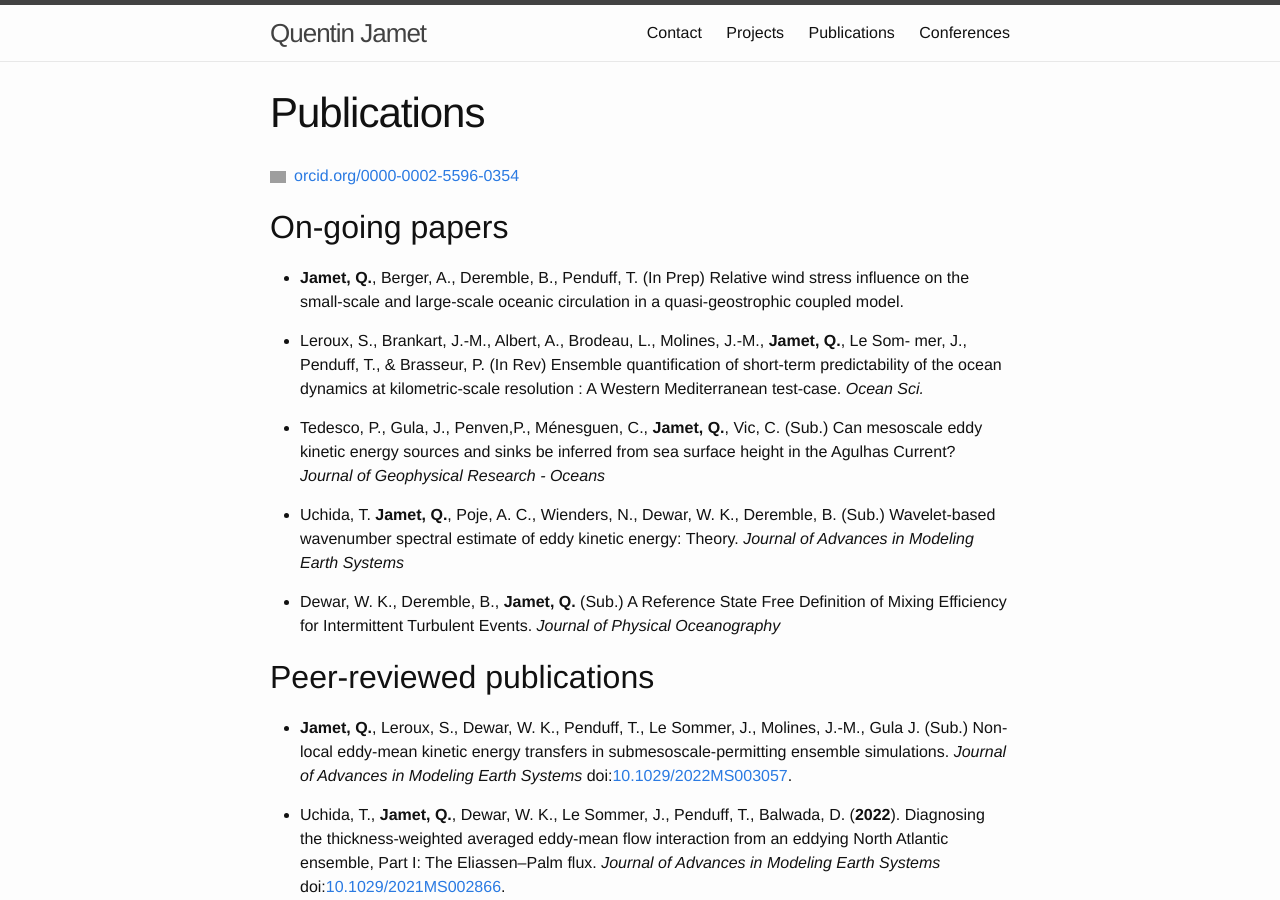
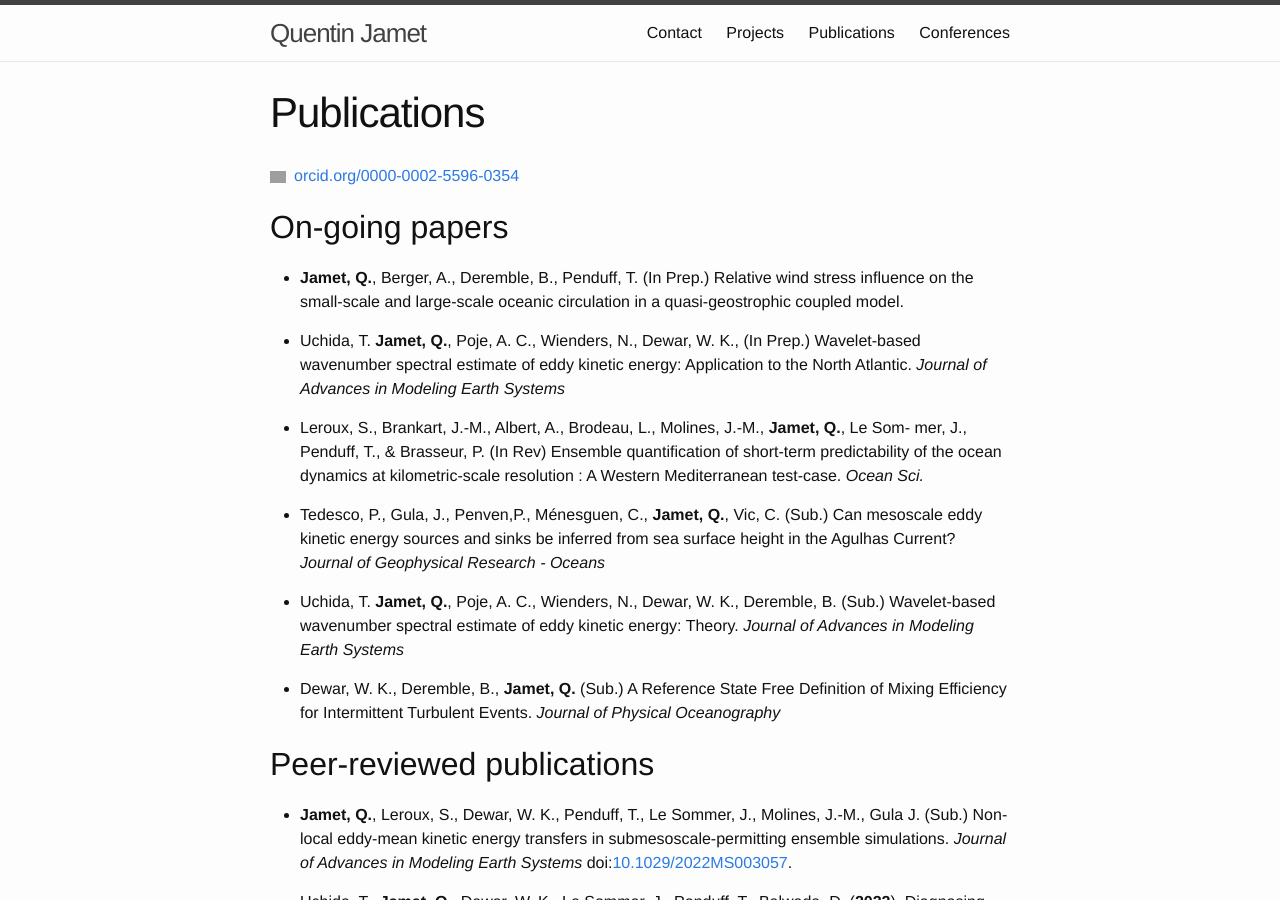
Before and after one commit to quentinjamet/quentinjamet.github.io, a Jekyll site: the page built from publications.md, in a window 1280 px wide and 900 px high. Built offline with Jekyll 4.4.1, drawn with Linux system fonts in a browser that asks for light colours; grey boxes are pictures that could not be loaded.

Commit message:
update publications

```diff
--- a/publications.md
+++ b/publications.md
@@ -8,7 +8,9 @@ permalink: /publications/
 
 
 ## On-going papers
- - **Jamet, Q.**, Berger, A., Deremble, B., Penduff, T. (In Prep) Relative wind stress influence on the small-scale and large-scale oceanic circulation in a quasi-geostrophic coupled model.
+ - **Jamet, Q.**, Berger, A., Deremble, B., Penduff, T. (In Prep.) Relative wind stress influence on the small-scale and large-scale oceanic circulation in a quasi-geostrophic coupled model.
+
+ - Uchida, T. **Jamet, Q.**, Poje, A. C.,  Wienders, N., Dewar, W. K., (In Prep.) Wavelet-based wavenumber spectral estimate of eddy kinetic energy: Application to the North Atlantic. *Journal of Advances in Modeling Earth Systems*
 
  - Leroux, S., Brankart, J.-M., Albert, A., Brodeau, L., Molines, J.-M., **Jamet, Q.**, Le Som-
 mer, J., Penduff, T., & Brasseur, P. (In Rev) Ensemble quantification of short-term predictability of the ocean dynamics at kilometric-scale resolution : A Western Mediterranean test-case. *Ocean Sci.*
```
